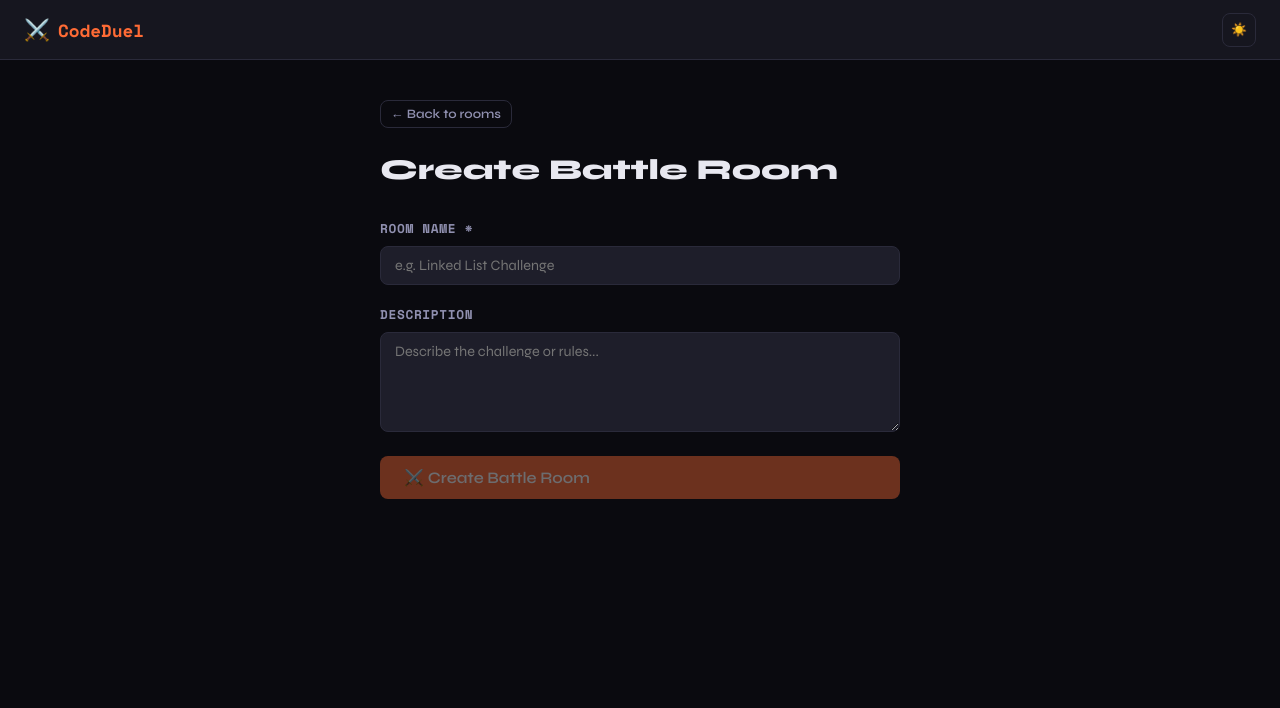
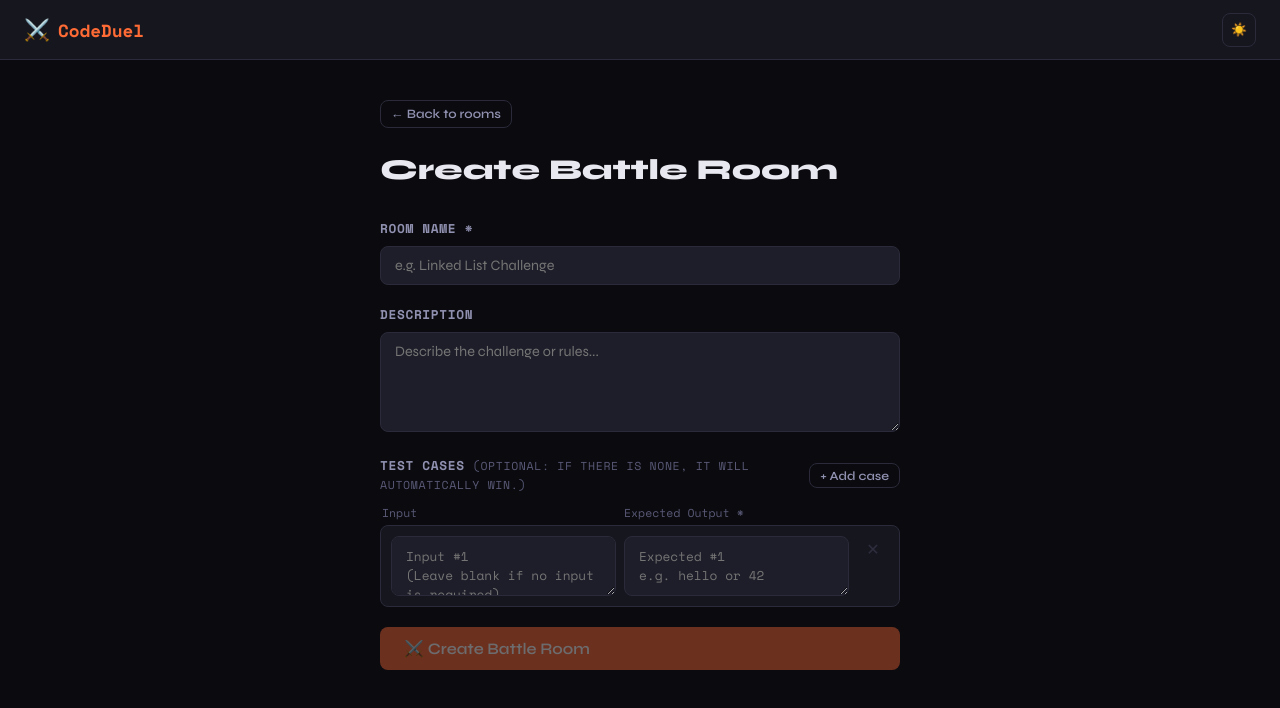
Before and after one commit to PTRNEE/code-duel, a React (Vite) app in the folder client/: page /create in a window 1280 px wide. Shown: the top 708 px of the page. Built offline with nearby package versions, Linux system fonts and the light colour scheme; no server answers.

Commit message:
update UI for data form

```diff
--- a/client/src/pages/CreateBattle.jsx
+++ b/client/src/pages/CreateBattle.jsx
@@ -4,14 +4,33 @@ import { playerId } from "../socket";
 
 export default function CreateBattle() {
   const navigate = useNavigate();
+
   const [title, setTitle] = useState("");
   const [description, setDescription] = useState("");
+
   const [loading, setLoading] = useState(false);
+
+  const [testCases, setTestCases] = useState([{ input: "", expected: "" }]);
+
+  const addTestCase = () => {
+    setTestCases((prev) => [...prev, { input: "", expected: "" }]);
+  };
+
+  const removeTestCase = (idx) => {
+    setTestCases((prev) => prev.filter((_, i) => i !== idx));
+  };
+
+  const updateTestCase = (idx, field, value) => {
+    setTestCases((prev) =>
+      prev.map((tc, i) => (i === idx ? { ...tc, [field]: value } : tc))
+    );
+  };
 
   const createBattle = async () => {
     if (!title.trim()) return alert("Please enter a battle title.");
     setLoading(true);
     try {
+      // สร้าง battle room
       const res = await fetch(`${import.meta.env.VITE_API_URL}/battle`, {
         method: "POST",
         headers: { "Content-Type": "application/json" },
@@ -19,6 +38,24 @@ export default function CreateBattle() {
       });
       const data = await res.json();
       if (data.error) throw new Error(data.error);
+
+      const battleId = data.id;
+
+      // บันทึก test cases ที่มี expected value
+      const validCases = testCases.filter((tc) => tc.expected.trim() !== "");
+      await Promise.all(
+        validCases.map((tc) =>
+          fetch(`${import.meta.env.VITE_API_URL}/battle/${battleId}/test-cases`, {
+            method: "POST",
+            headers: { "Content-Type": "application/json" },
+            body: JSON.stringify({
+              input: tc.input,
+              expected: tc.expected,
+            }),
+          })
+        )
+      );
+
       navigate(`/battle/${data.id}/room?role=spectator`);
     } catch (err) {
       alert("Failed to create battle: " + err.message);
@@ -35,6 +72,7 @@ export default function CreateBattle() {
 
       <h1>Create Battle Room</h1>
 
+      {/* Room Name */}
       <div className="form-group">
         <label className="form-label">Room Name *</label>
         <input
@@ -46,6 +84,7 @@ export default function CreateBattle() {
         />
       </div>
 
+      {/* Description */}
       <div className="form-group">
         <label className="form-label">Description</label>
         <textarea
@@ -56,6 +95,149 @@ export default function CreateBattle() {
         />
       </div>
 
+      {/* Test cases */}
+      <div className="form-group">
+        <div style={{
+          display: "flex",
+          alignItems: "center",
+          justifyContent: "space-between",
+          marginBottom: 10,
+        }}>
+          <label className="form-label" style={{ margin: 0 }}>
+            Test Cases
+            <span
+              style={{
+                marginLeft: 8,
+                fontSize: "0.72rem",
+                color: "var(--text3)",
+                fontWeight: 400,
+              }}
+            >
+              (Optional: If there is none, it will automatically win.)
+            </span>
+          </label>
+          <button
+            type="button"
+            className="btn btn-ghost btn-sm"
+            onClick={addTestCase}
+            style={{ fontSize: "0.78rem", padding: "4px 10px" }}
+          >
+            + Add case
+          </button>
+        </div>
+
+        {/* Column Headers */}
+        <div
+          style={{
+            display: "grid",
+            gridTemplateColumns: "1fr 1fr 32px",
+            gap: 8,
+            marginBottom: 4,
+            padding: "0 2px",
+          }}
+        >
+          <span style={{ fontSize: "0.72rem", color: "var(--text3)", fontFamily: "var(--font-mono)" }}>
+            Input
+          </span>
+          <span style={{ fontSize: "0.72rem", color: "var(--text3)", fontFamily: "var(--font-mono)" }}>
+            Expected Output *
+          </span>
+          <span />
+        </div>
+
+        {/* Row */}
+        <div style={{ display: "flex", flexDirection: "column", gap: 8 }}>
+          {testCases.map((tc, idx) => (
+            <div
+              key={idx}
+              style={{
+                display: "grid",
+                gridTemplateColumns: "1fr 1fr 32px",
+                gap: 8,
+                alignItems: "flex-start",
+                background: "var(--surface)",
+                border: "1px solid var(--border)",
+                borderRadius: 8,
+                padding: "10px 10px",
+              }}
+            >
+              {/* input */}
+              <textarea
+                className="form-textarea"
+                rows={2}
+                placeholder={`Input #${idx + 1}\n(Leave blank if no input is required)`}
+                value={tc.input}
+                onChange={(e) => updateTestCase(idx, "input", e.target.value)}
+                style={{
+                  fontFamily: "var(--font-mono)",
+                  fontSize: "0.8rem",
+                  resize: "vertical",
+                  minHeight: 52,
+                  margin: 0,
+                }}
+              />
+
+              {/* expected */}
+              <textarea
+                className="form-textarea"
+                rows={2}
+                placeholder={`Expected #${idx + 1}\ne.g. hello or 42`}
+                value={tc.expected}
+                onChange={(e) => updateTestCase(idx, "expected", e.target.value)}
+                style={{
+                  fontFamily: "var(--font-mono)",
+                  fontSize: "0.8rem",
+                  resize: "vertical",
+                  minHeight: 52,
+                  margin: 0,
+                  borderColor: tc.expected.trim() === "" ? "var(--border)" : "var(--green)",
+                }}
+              />
+
+              {/* remove button */}
+              <button
+                type="button"
+                onClick={() => removeTestCase(idx)}
+                disabled={testCases.length === 1}
+                style={{
+                  background: "none",
+                  border: "none",
+                  cursor: testCases.length === 1 ? "not-allowed" : "pointer",
+                  color: testCases.length === 1 ? "var(--text3)" : "var(--red, #e55)",
+                  fontSize: "1rem",
+                  lineHeight: 1,
+                  padding: "4px",
+                  marginTop: 2,
+                  borderRadius: 4,
+                  opacity: testCases.length === 1 ? 0.35 : 1,
+                  transition: "opacity 0.15s",
+                }}
+                title="Remove this test case"
+              >
+                ✕
+              </button>
+            </div>
+          ))}
+        </div>
+
+        {/* Test Case Summary */}
+        {testCases.filter((tc) => tc.expected.trim() !== "").length > 0 && (
+          <p
+            style={{
+              marginTop: 8,
+              fontSize: "0.75rem",
+              color: "var(--green)",
+              fontFamily: "var(--font-mono)",
+            }}
+          >
+            ✓ {testCases.filter((tc) => tc.expected.trim() !== "").length} test case
+            {testCases.filter((tc) => tc.expected.trim() !== "").length > 1 ? "s" : ""} will be saved
+          </p>
+        )}
+
+      </div>
+
+      {/* Create Battle Button */}
       <button
         className="btn btn-primary btn-lg"
         onClick={createBattle}
```
